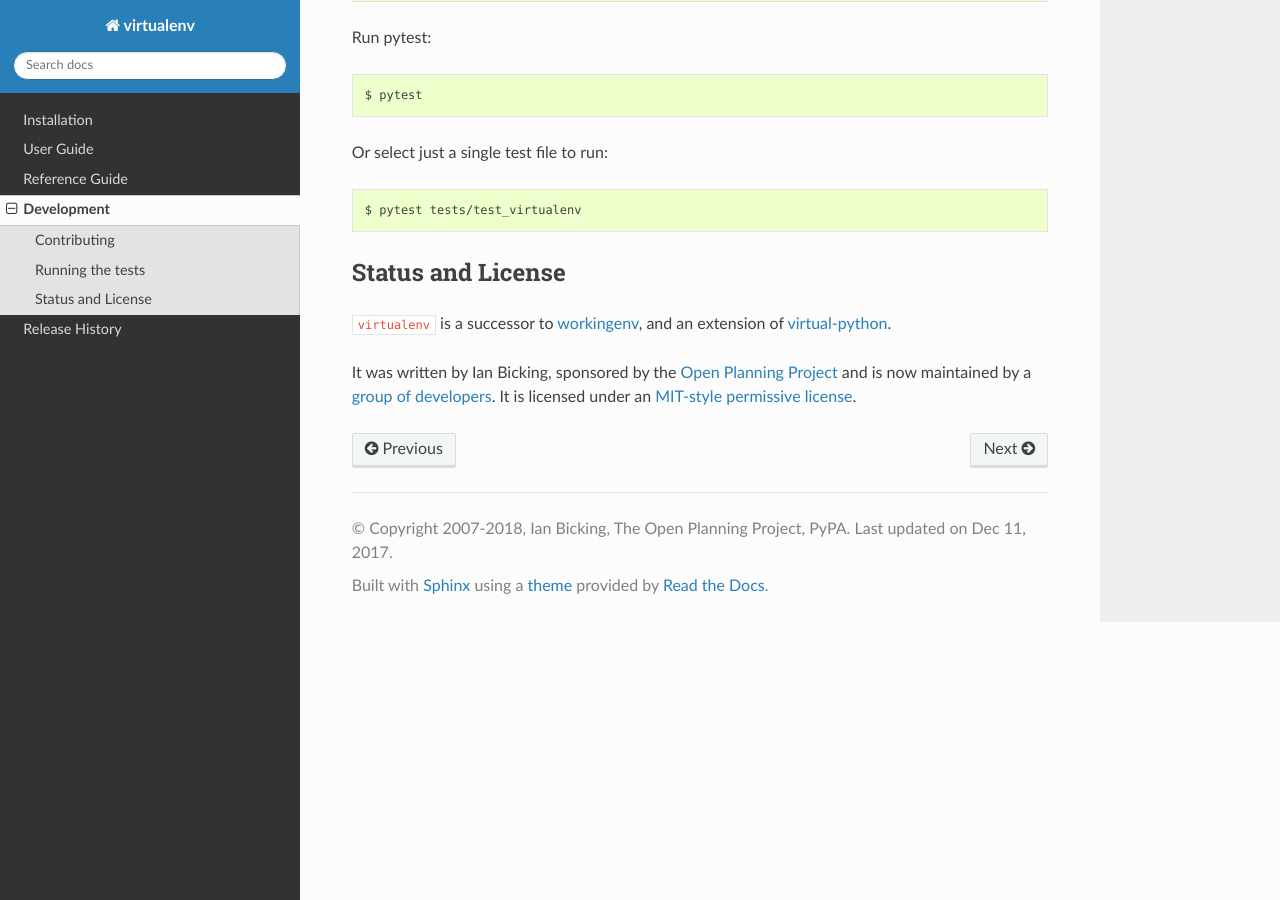
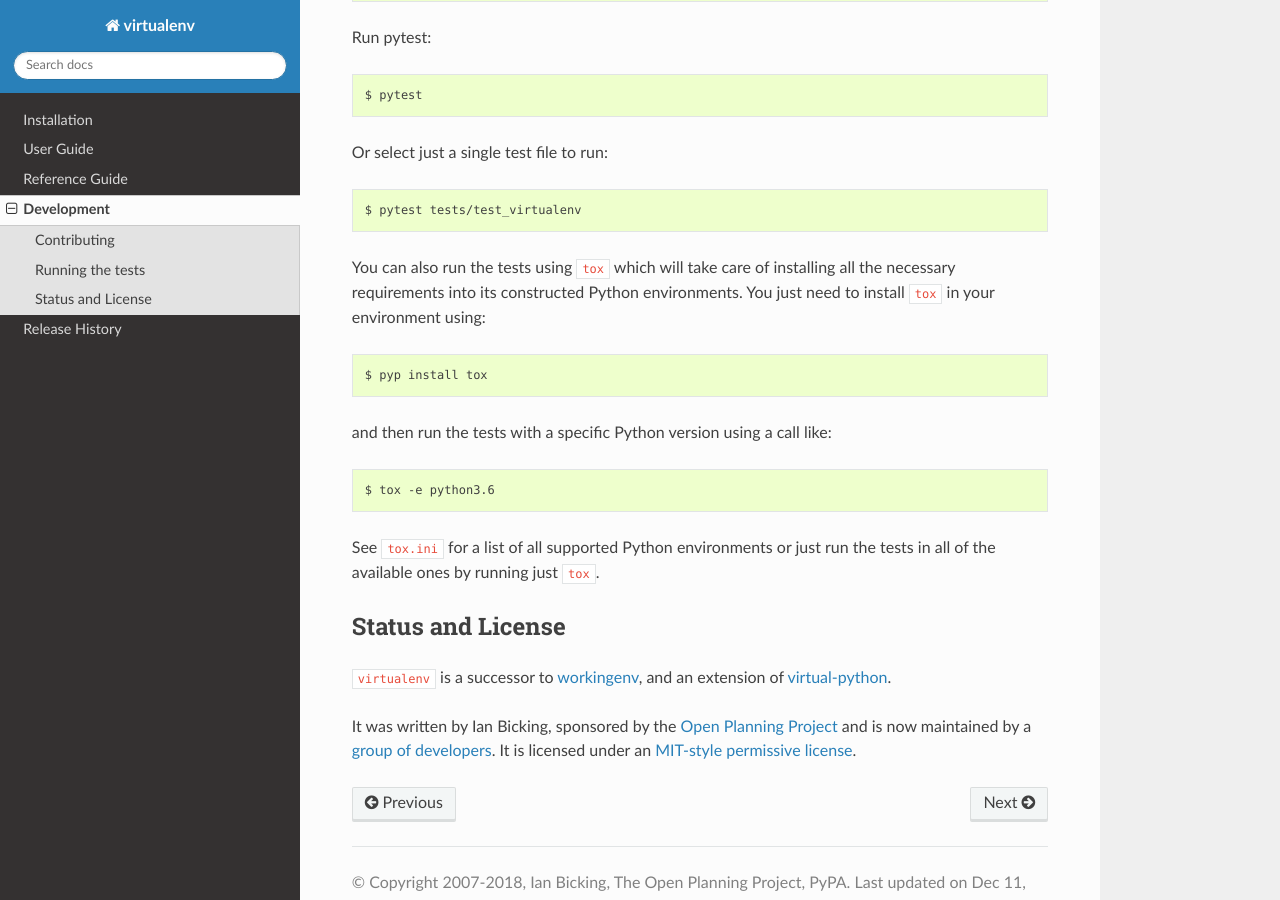
Before and after one commit to pypa/virtualenv, a Sphinx documentation site: the page built from docs/development.rst, in a window 1280 px wide and 900 px high, scrolled down 839 px. Built offline with Sphinx 7.4.7 and the Read the Docs theme 2.0.0, drawn with Linux system fonts in a browser that asks for light colours; the version number could not be read and is left out.

Commit message:
add docs on running the internal test suite using `tox`

```diff
--- a/docs/development.rst
+++ b/docs/development.rst
@@ -46,6 +46,19 @@
 
     $ pytest tests/test_virtualenv
 
+You can also run the tests using ``tox`` which will take care of installing all
+the necessary requirements into its constructed Python environments. You just
+need to install ``tox`` in your environment using::
+
+    $ pyp install tox
+
+and then run the tests with a specific Python version using a call like::
+
+    $ tox -e python3.6
+
+See ``tox.ini`` for a list of all supported Python environments or just run the
+tests in all of the available ones by running just ``tox``.
+
 Status and License
 ------------------
 
```
